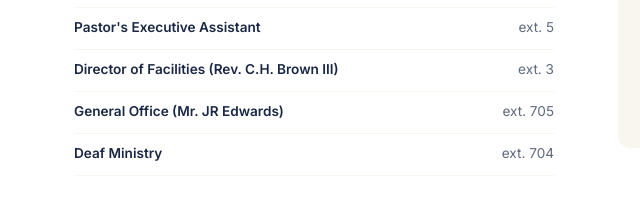
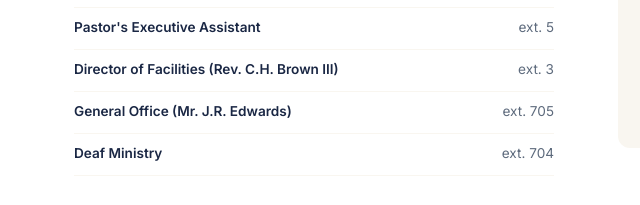
Before and after one commit to deja60/nlmbc-web, a website: page contact.html in a window 1280 px wide. Shown: the part 1318-1523 px from the top of the page, 0-640 px from the left. Drawn offline with nearby package versions, Linux system fonts and the light colour scheme.

Commit message:
Fix typo in General Office contact name

```diff
--- a/contact.html
+++ b/contact.html
@@ -124,7 +124,7 @@
             <span>ext. 3</span>
           </div>
           <div class="dir-item">
-            <strong>General Office (Mr. JR Edwards)</strong>
+            <strong>General Office (Mr. J.R. Edwards)</strong>
             <span>ext. 705</span>
           </div>
           <div class="dir-item">
```
